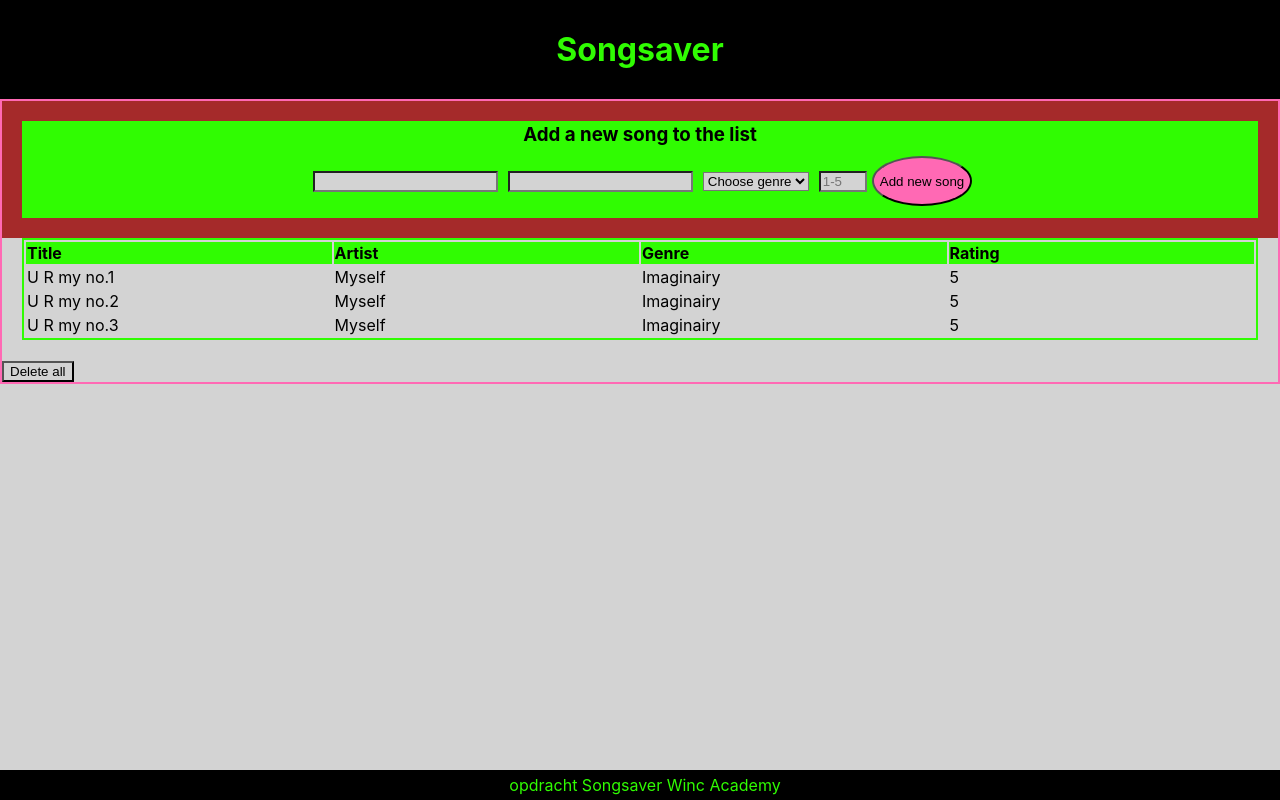
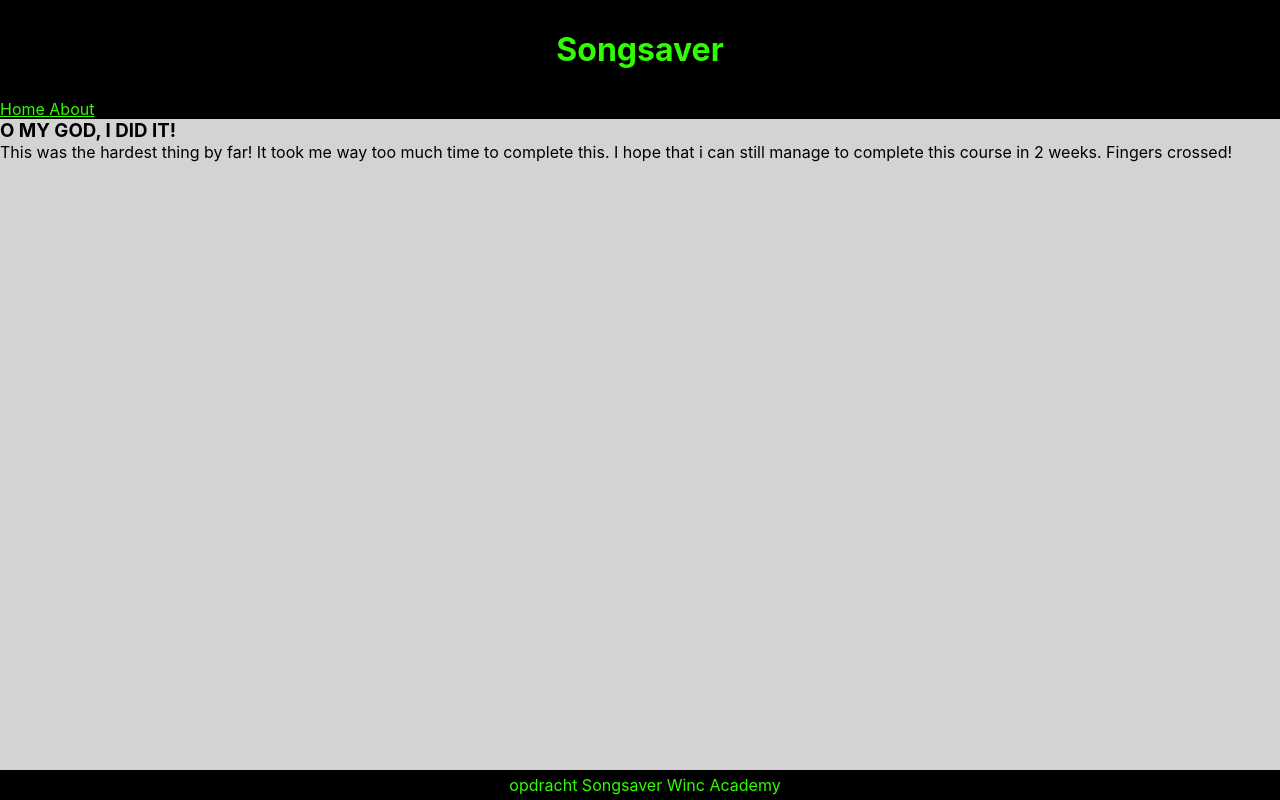
Before and after one commit to KantaVD/SongSaver, a React (Create React App) app: page /about in a window 1280 px wide. Built offline with nearby package versions, Linux system fonts and the light colour scheme.

Commit message:
Final product

```diff
--- a/package.json
+++ b/package.json
@@ -8,6 +8,7 @@
     "@testing-library/user-event": "^13.5.0",
     "react": "^18.2.0",
     "react-dom": "^18.2.0",
+    "react-router-dom": "^6.6.1",
     "react-scripts": "5.0.1",
     "web-vitals": "^2.1.4"
   },
--- a/src/App.css
+++ b/src/App.css
@@ -12,6 +12,19 @@
 
 .header h1 {
   font-size: 2rem;
+}
+
+.navigation {
+  background-color: black;
+
+}
+.nav-link {
+  background-color: black;
+  color: rgb(48, 252, 2);
+}
+
+.nav-link:hover {
+  color: hotpink;
 }
 
 .container {
--- a/src/App.js
+++ b/src/App.js
@@ -1,13 +1,24 @@
 import "./App.css"
+import { Routes, Route, Link } from "react-router-dom"
 import Header from "./components/Header"
 import Footer from "./components/Footer"
-import SongContainer from "./components/SongContainer";
+import Home from "./pages/Home"
+import About from "./pages/About"
 
 function App() {
   return (
     <div className="App">
       <Header />
-      <SongContainer />
+
+      <nav className="navigation">
+        <Link to="/" className="nav-link"> Home </Link>
+        <Link to="/about" className="nav-link"> About </Link>
+      </nav>
+
+      <Routes>
+        <Route path="/" element={<Home />} />
+        <Route path="about" element={<About />} />
+      </Routes>
       <Footer />
     </div>
   );
--- a/src/index.js
+++ b/src/index.js
@@ -3,12 +3,14 @@ import ReactDOM from 'react-dom/client';
 import './index.css';
 import App from './App';
 import reportWebVitals from './reportWebVitals';
+import { BrowserRouter } from "react-router-dom";
+
 
 const root = ReactDOM.createRoot(document.getElementById('root'));
 root.render(
-  <React.StrictMode>
+  <BrowserRouter>
     <App />
-  </React.StrictMode>
+  </BrowserRouter>
 );
 
 // If you want to start measuring performance in your app, pass a function
--- /dev/null
+++ b/src/pages/About.js
@@ -0,0 +1,14 @@
+function About(){
+    return (
+        <div>
+            <h3>O MY GOD, I DID IT!</h3>
+            <p>
+                This was the hardest thing by far! It took me way too much time to complete this.
+                I hope that i can still manage to complete this course in 2 weeks. Fingers crossed!
+            </p>
+        </div>
+
+    );
+}
+
+export default About ;
--- /dev/null
+++ b/src/pages/Home.js
@@ -0,0 +1,9 @@
+import SongContainer from "../components/SongContainer";
+
+function Home(){
+    return (
+        <SongContainer />
+     );
+}
+
+export default Home;
```
Also changed, not shown: 1 other file (tests, documents, lock files or other folders).
